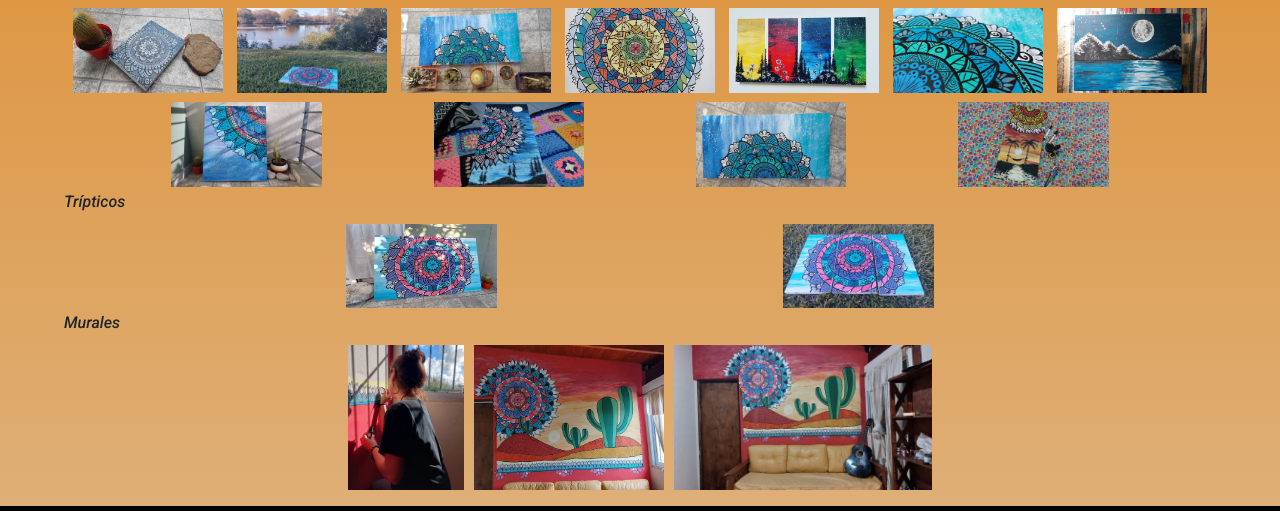
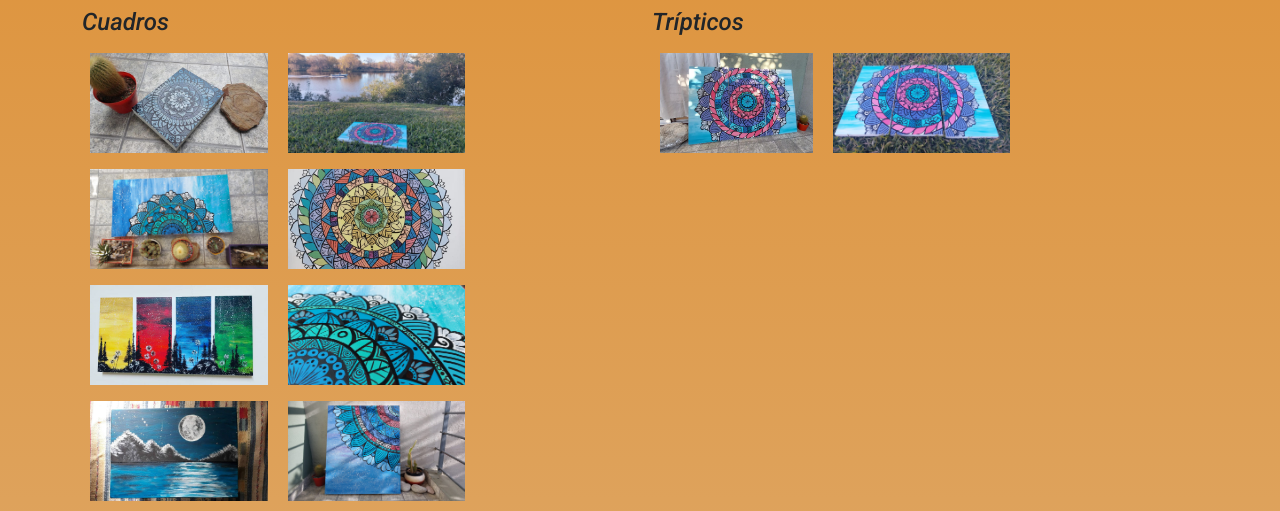
Before and after one commit to GabrielNicolosi2022/Meraki, a website: page jobs.html in a window 1280 px wide. Shown: the part 208-719 px from the top of the page. Drawn offline with nearby package versions, Linux system fonts and the light colour scheme.

Commit message:
actualización en main de jobs.html y de los archivos de la carpeta jobs

```diff
--- a/jobs.html
+++ b/jobs.html
@@ -112,99 +112,104 @@
     </header>
     <!-- fin del header -->
     <!-- comienzo del main -->
-    <main class="main main__jobs">
-      <h1 class="title title__jobs">Nuestros Trabajos</h1>
-      <section class="main__jobs__container">
-        <h2 class="main__jobs__container--subtitles">Cuadros</h2>
-        <article class="main__jobs__container--cuadros">
+    <main class="pb-5 main main__jobs">
+      <div class="container">
+        <div class="row">
+          <h1 class="text-center p-3">Nuestros Trabajos</h1>
+          <!-- cuadros -->
+          <div class="col-lg-6 mb-3">
+            <h2 class="fs-4">Cuadros</h2>
             <img
               src="./assets/images/cuadros/img_001.jpg"
               alt="Cuadro Meraki"
-            class="img__jobs"
+              class="mx-2 my-2 img__jobs"
             />
             <img
               src="./assets/images/cuadros/img_002.jpeg"
               alt="Cuadro Meraki"
-            class="img__jobs"
+              class="mx-2 my-2 img__jobs"
             />
             <img
               src="./assets/images/cuadros/img_003.jpeg"
               alt="Cuadro Meraki"
-            class="img__jobs"
+              class="mx-2 my-2 img__jobs"
             />
             <img
               src="./assets/images/cuadros/img_004.jpg"
               alt="Cuadro Meraki"
-            class="img__jobs"
+              class="mx-2 my-2 img__jobs"
             />
             <img
               src="./assets/images/cuadros/img_005.jpg"
               alt="Cuadro Meraki"
-            class="img__jobs"
+              class="mx-2 my-2 img__jobs"
             />
             <img
               src="./assets/images/cuadros/img_006.jpeg"
               alt="Cuadro Meraki"
-            class="img__jobs"
+              class="mx-2 my-2 img__jobs"
             />
             <img
               src="./assets/images/cuadros/img_007.jpg"
               alt="Cuadro Meraki"
-            class="img__jobs"
+              class="mx-2 my-2 img__jobs"
             />
             <img
               src="./assets/images/cuadros/img_008.jpeg"
               alt="Cuadro Meraki"
-            class="img__jobs"
+              class="mx-2 my-2 img__jobs"
             />
             <img
               src="./assets/images/cuadros/img_009.jpeg"
               alt="Cuadro Meraki"
-            class="img__jobs"
+              class="mx-2 my-2 img__jobs"
             />
             <img
               src="./assets/images/cuadros/img_010.jpeg"
               alt="Cuadro Meraki"
-            class="img__jobs"
+              class="mx-2 my-2 img__jobs"
             />
             <img
               src="./assets/images/cuadros/img_011.jpeg"
               alt="Cuadro Meraki"
-            class="img__jobs"
+              class="mx-2 my-2 img__jobs"
             />
-        </article>
-        <h2 class="main__jobs__container--subtitles">Trípticos</h2>
-        <article class="main__jobs__container--tripticos">
+          </div>
+          <!-- trípticos -->
+          <div class="col-lg-6 mb-3">
+            <h2 class="fs-4">Trípticos</h2>
             <img
               src="./assets/images/tripticos/trip_001.jpg"
               alt="Tríptico Meraki"
-            class="img__jobs"
+              class="mx-2 my-2 img__jobs"
             />
             <img
               src="./assets/images/tripticos/trip_002.jpeg"
               alt="Tríptico Meraki"
-            class="img__jobs"
+              class="mx-2 my-2 img__jobs"
             />
-        </article>
-        <h2 class="main__jobs__container--subtitles">Murales</h2>
-        <article class="main__jobs__container--murales">
+          </div>
+          <!-- murales -->
+          <div class="col-12">
+            <h2 class="fs-4 mb-4">Murales</h2>
             <img
               src="./assets/images/murales/mural_003.jpg"
               alt="Mural Meraki"
-            class="img__jobs--murales"
+              class="mx-2 my-2 img__jobs--murales"
             />
             <img
               src="./assets/images/murales/mural_001.jpg"
               alt="Mural Meraki"
-            class="img__jobs--murales"
+              class="mx-2 my-2 img__jobs--murales"
             />
             <img
               src="./assets/images/murales/mural_002.jpg"
               alt="Mural Meraki"
-            class="img__jobs--murales"
+              class="mx-2 my-2 img__jobs--murales"
             />
-        </article>
-      </section>
+          </div>
+        </div>
+      </div>
     </main>
     <!-- fin del main -->
     <!-- comienzo del footer -->
--- a/scss/styles.scss
+++ b/scss/styles.scss
@@ -30,7 +30,6 @@ a {
 
 h1 {
   font-family: Bebas;
-  // font-size: 2.5rem;
   letter-spacing: 3px;
   text-shadow: 2px 2px 5px;
   color: #fcffe7;
@@ -42,54 +41,25 @@ h2 {
 /* fin estilos generales */
 
 /* main home */
-.main__principal-img{
+.main__principal-img {
   box-shadow: 10px 10px 15px #c3b0a0;
 }
 
 /* main jobs */
-.main__jobs__container,
-.main__faqs__container {
-  width: 90vw;
-  display: flex;
-  flex-direction: column;
-  flex-wrap: wrap;
-  margin-left: auto;
-  margin-right: auto;
+.img__jobs {
+  height: 100px;
 }
-
-.main__jobs__container--cuadros,
-.main__jobs__container--tripticos,
-.main__jobs__container--murales {
-  display: flex;
-  flex-direction: row;
-  flex-wrap: wrap;
-  justify-content: space-evenly;
-}
-
-.main__jobs__container--murales {
-  justify-content: center;
-}
-
-.main__jobs__container--subtitles {
-  font-size: 1rem;
-}
-
-.img__jobs {
-  width: 160px;
-  padding: 0.3em;
-}
-
-.main__jobs__container--tripticos img {
-  height: 94.29px;
-}
-
 .img__jobs--murales {
   height: 166px;
-  padding: 0.3em 0.3em 1em;
+}
+.img__jobs:hover,
+.img__jobs--murales:hover {
+  transform: scale(1.5);
+  box-shadow: 10px 10px 15px #ebe1d8, -10px -10px 15px #ebe1d8;
+  transition: all 5s;
 }
 
 /* main faqs */
-
 .main__faqs--question {
   font-weight: 900;
 }
```
Also changed, not shown: faqs.html (+1 -1 lines), jobs/cuadros.html (+19 -18 lines), jobs/mas.html (+27 -28 lines), jobs/murales.html (+11 -9 lines), jobs/tripticos.html (+10 -8 lines), css/styles.css. Lines whose indentation alone changed are shown as unchanged.
